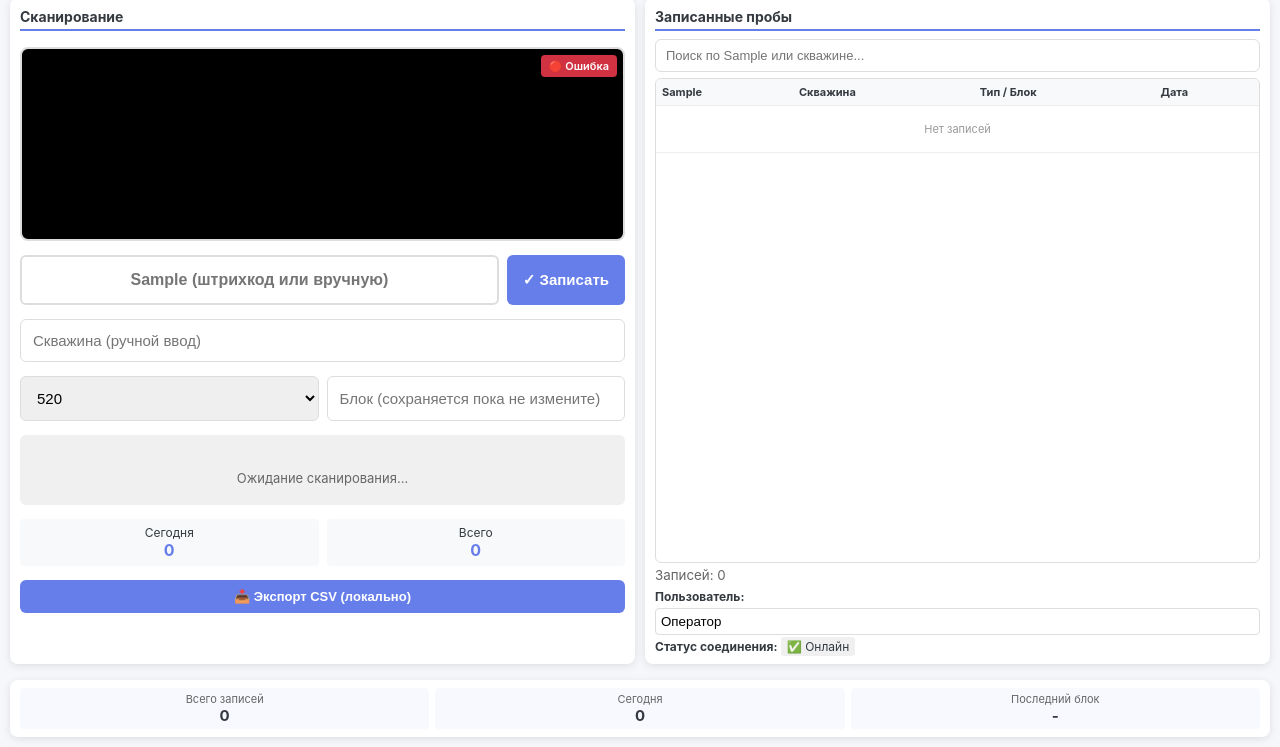
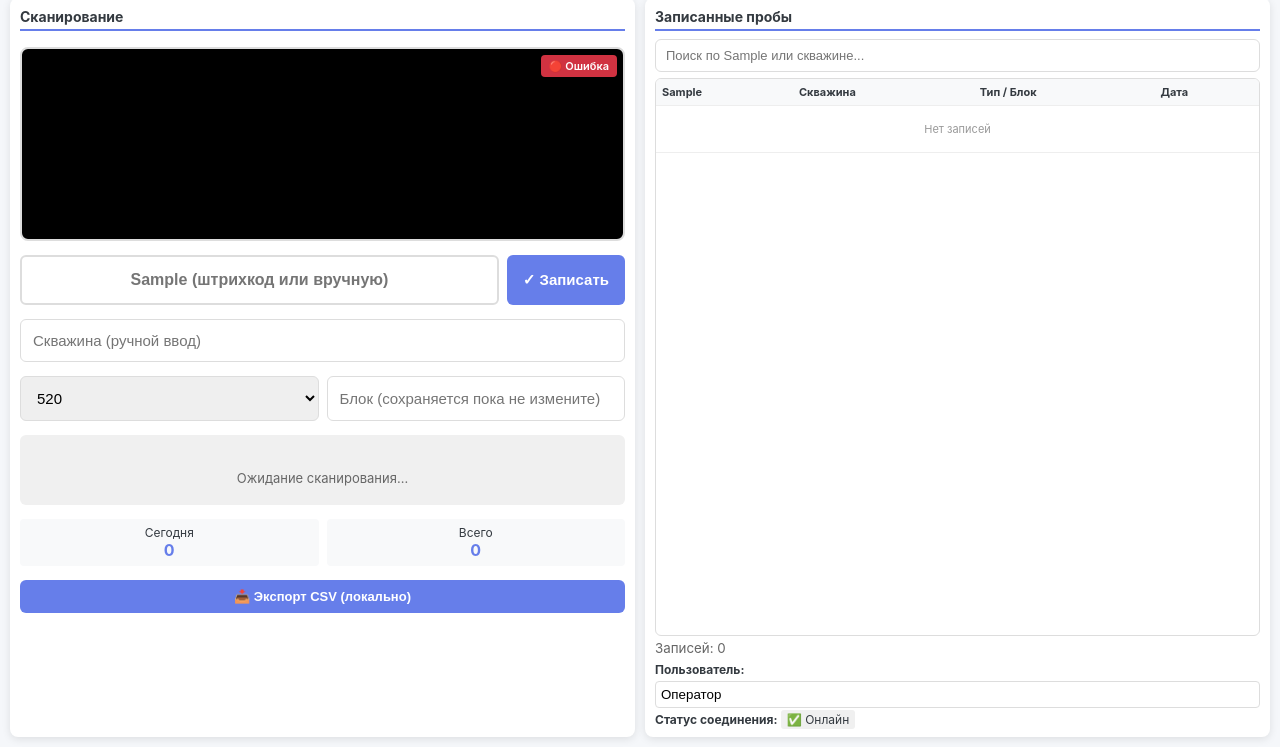
Before and after one commit to agureevdassen-commits/well-sampling-pwa, a plain HTML site: page index.html in a window 1280 px wide. Shown: the part 53-800 px from the top of the page. Drawn offline with Linux system fonts and the light colour scheme.

Commit message:
Update index.html

```diff
--- a/index.html
+++ b/index.html
@@ -468,22 +468,7 @@
       </div>
     </div>
 
-    <div class="footer-stats">
-      <div class="footer-grid">
-        <div class="footer-item">
-          <span>Всего записей</span>
-          <strong id="totalScansFooter">0</strong>
-        </div>
-        <div class="footer-item">
-          <span>Сегодня</span>
-          <strong id="todayScansFooter">0</strong>
-        </div>
-        <div class="footer-item">
-          <span>Последний блок</span>
-          <strong id="lastBlockFooter">-</strong>
-        </div>
-      </div>
-    </div>
+
   </div>
 
   <div class="loading" id="loading">
```
